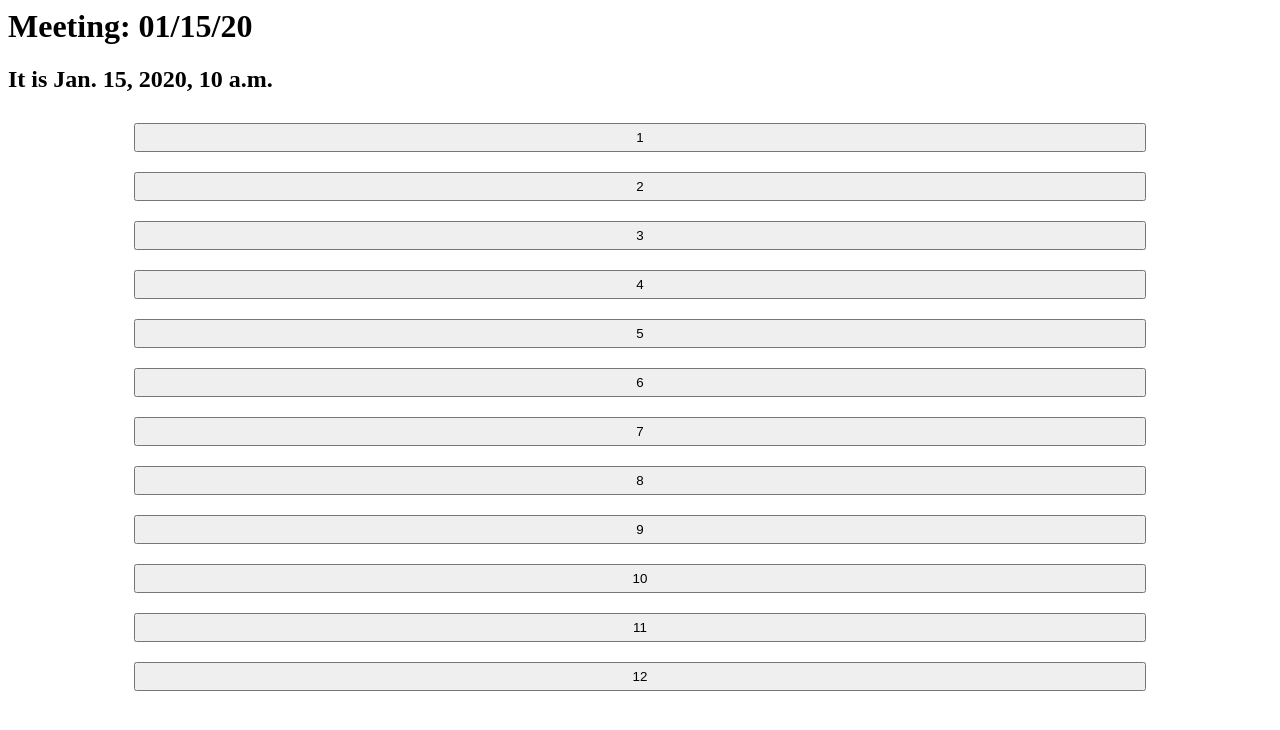
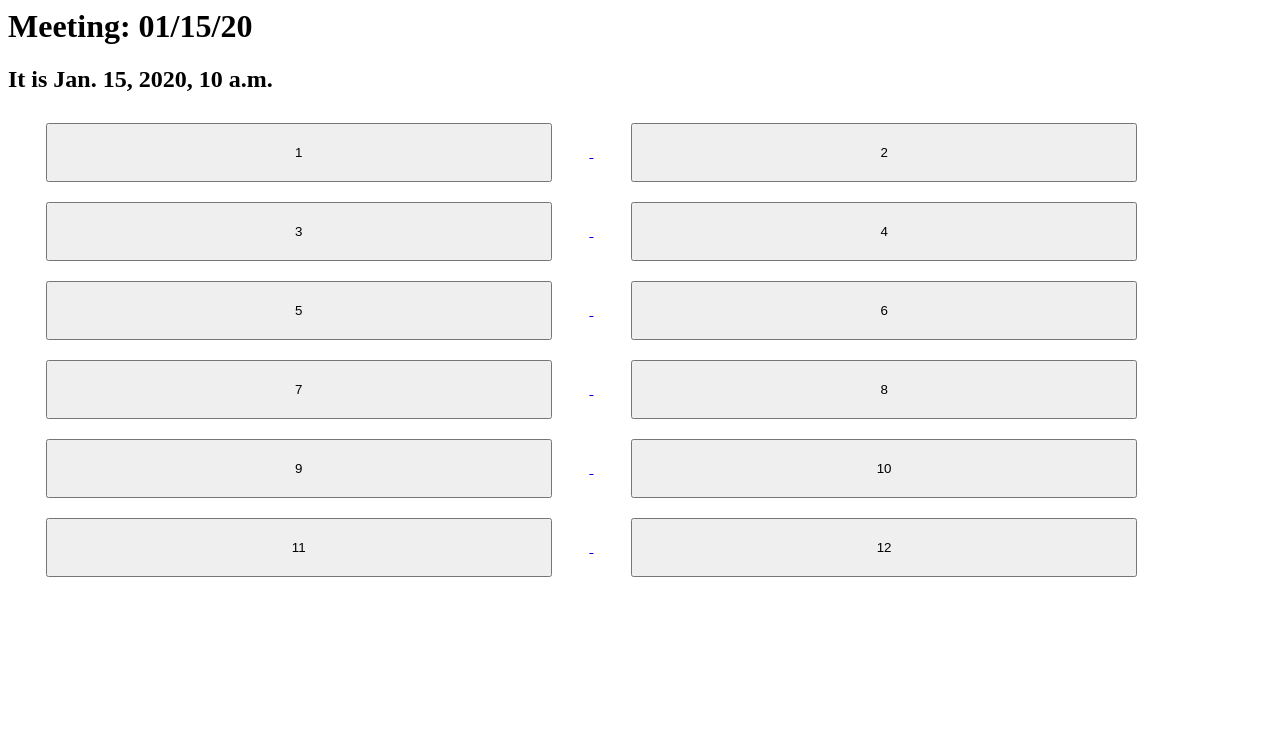
Before and after one commit to noahrossi/moe-attendance, a Django app: template attendance/templates/index.html in a window 1280 px wide. Shown: the top 730 px of the page. Run offline with Django 3.2, Linux system fonts and the light colour scheme; tables that the repository leaves empty hold one stand-in row (Sample ...); the template is opened without the code that fills it: values named after a table or form of the project are taken from there, most other values are stand-ins (such as "Sample title", 1, 10 or a date in 2020).

Commit message:
button styling fix

```diff
--- a/attendance/templates/index.html
+++ b/attendance/templates/index.html
@@ -3,7 +3,7 @@
 <h2>It is {{ time }}</h2>
 {% for i in "xxxxxxxxxxxx" %}
     <a href="{{ forloop.counter0|add:1 }}">
-        <button style="width:80%; margin: 10px 10px 10px 10%; padding: 5px 5px 5px 5px;">
+        <button style="width:40%; display:inline-block; margin: 10px 3% 10px 3%; padding: 20px 5px 20px 5px;">
             {{ forloop.counter0|add:1 }}
         </button>
     </a>
```
